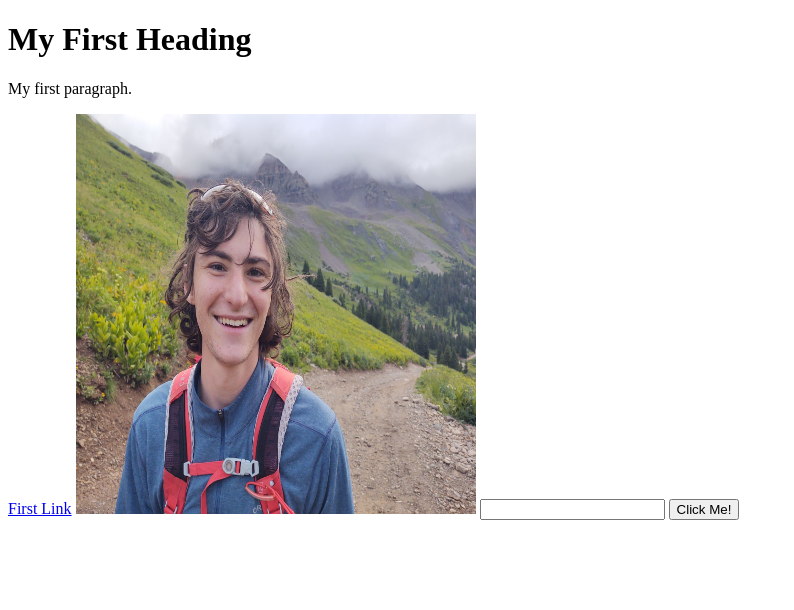
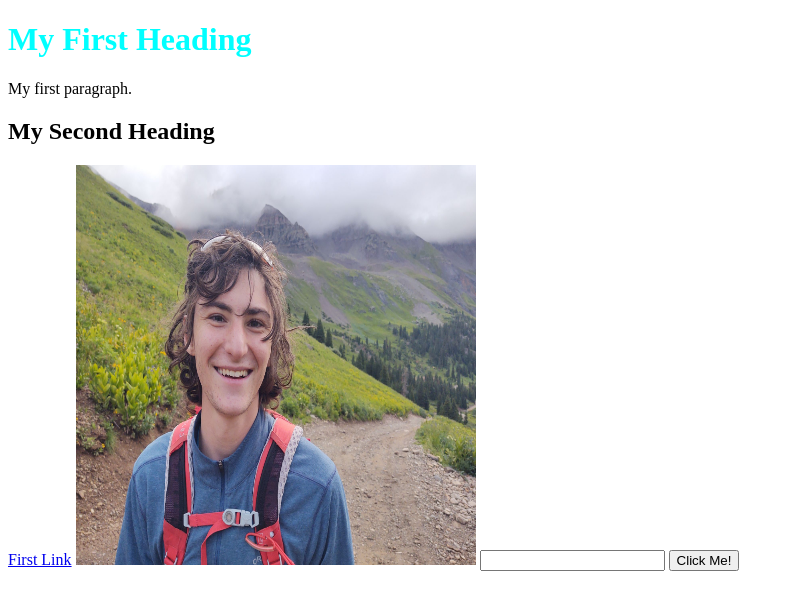
Before and after one commit to Boland-Unfug/Web-Technologies-2022, a plain HTML site: page Learning Syntax.html in a window 1280 px wide. Shown: the whole page, without its empty margins (0-794 px from the left). Drawn offline with Linux system fonts and the light colour scheme.

Commit message:
Updated Notes

```diff
--- a/Learning Syntax.html
+++ b/Learning Syntax.html
@@ -72,20 +72,42 @@ Scripting
 -->
 
 <!--
+    Basic structure is as follows:
+    the starting portion (<head>, for example) dictates type, which can then be modified.
+    modifications happen IN the tag, such as hyperlinks and images
+    Text can be modified as well, such as style:color
+    <!DOCTYPE html> - defines the type as html
+    <html>
+        <head> - sets information in the header, such as title
+
+        </head> - end most stuff with a </example>
+        <body> - sets information in the body of the website
+            Examples in body:
+            <h#> headings
+            <p> paragraphs
+            <a href = "link"> text </> add hyperlinks
+            <img src = "imagename.type"> images
+        </body>
+    </html> - always close out the website tag
+-->
+
+<!--
     Base code
 -->
 
 <!DOCTYPE html>
 <html>
     <head>
-        <title>My First Website</title>
+        <title img src="Website Image.jpg">My first title</title>
     </head>
     <body>
 
-        <h1>My First Heading</h1>
+        <h1 style="color:cyan">My First Heading</h1>
 
         <p>My first paragraph.</p>
-        <!-- the link will be shown as the text box -->
+
+        <h2>My Second Heading</h2>
+        <!-- the link will be shown as the text box (in white)-->
         <a href="https://www.w3schools.com/html/html_basic.asp">First Link</a>
         <!--
             src is the image to use, alt sets alternative text, size, and width.
```
